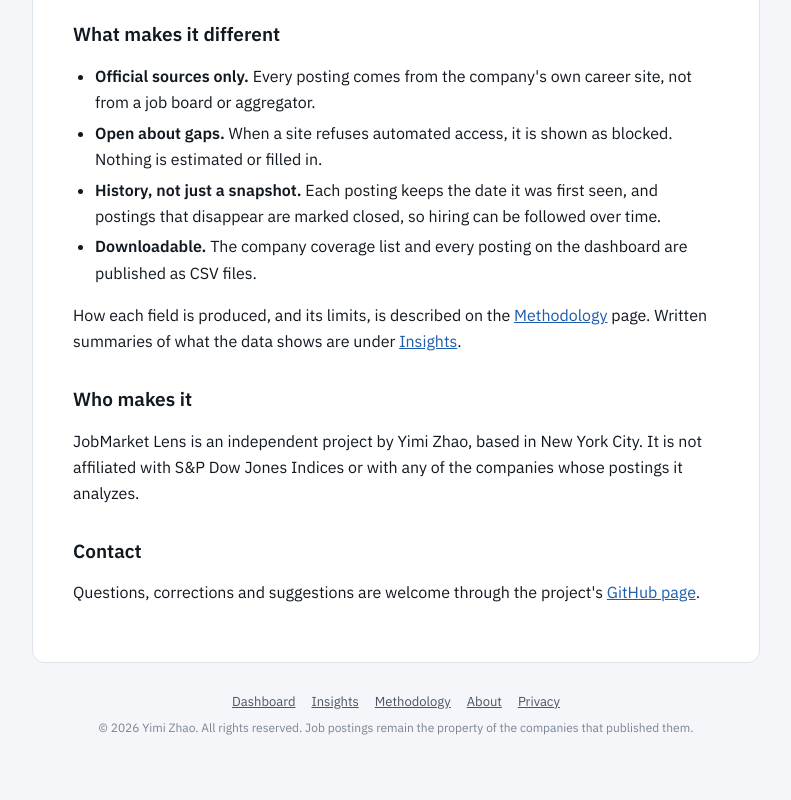
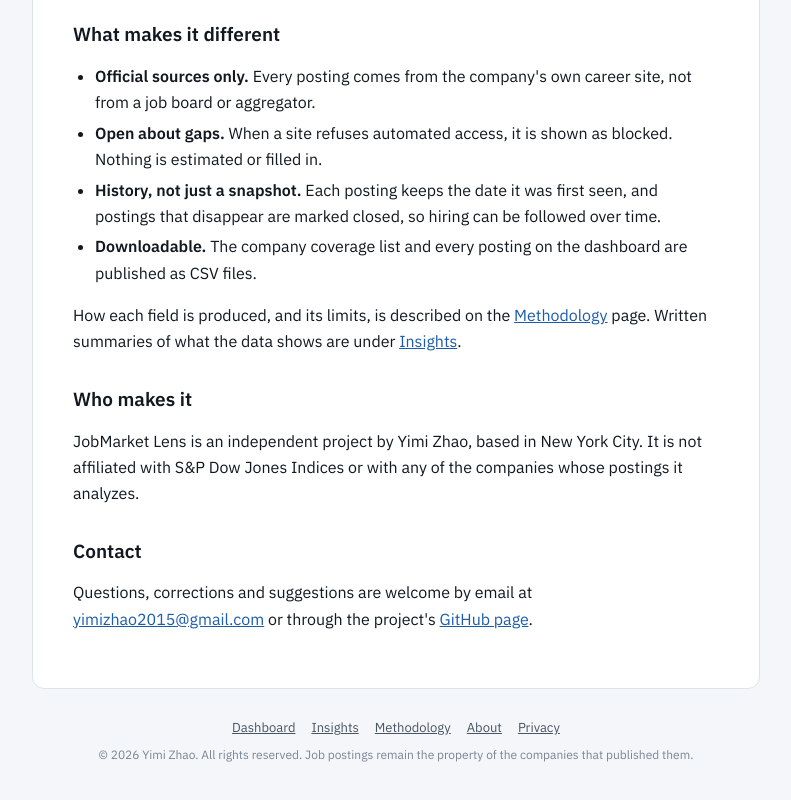
Before and after one commit to yimizhao2015/jobmarket-lens, a plain HTML site: page web/about.html in a window 1280 px wide. Shown: the part 616-1416 px from the top of the page, without its empty margins (244-1035 px from the left). Drawn offline with nearby package versions, Linux system fonts and the light colour scheme; a script that the page names is missing.

Commit message:
Add contact email to About and Privacy
Co-Authored-By: Claude Opus 5.5 (1M context) <noreply@anthropic.com>
Claude-Session: https://claude.ai/code/session_012Yyj1DSC8MoRNnMF3kXSVr

```diff
--- a/web/about.html
+++ b/web/about.html
@@ -34,7 +34,7 @@
     <h2>Who makes it</h2>
     <p>JobMarket Lens is an independent project by Yimi Zhao, based in New York City. It is not affiliated with S&amp;P Dow Jones Indices or with any of the companies whose postings it analyzes.</p>
     <h2>Contact</h2>
-    <p>Questions, corrections and suggestions are welcome through the project's <a href="https://github.com/yimizhao2015/jobmarket-lens/issues">GitHub page</a>.</p>
+    <p>Questions, corrections and suggestions are welcome by email at <a href="mailto:yimizhao2015@gmail.com">yimizhao2015@gmail.com</a> or through the project's <a href="https://github.com/yimizhao2015/jobmarket-lens/issues">GitHub page</a>.</p>
 
   </article>
   <footer class="site-foot">
```
Also changed, not shown: web/privacy.html (+1 -1 lines).
